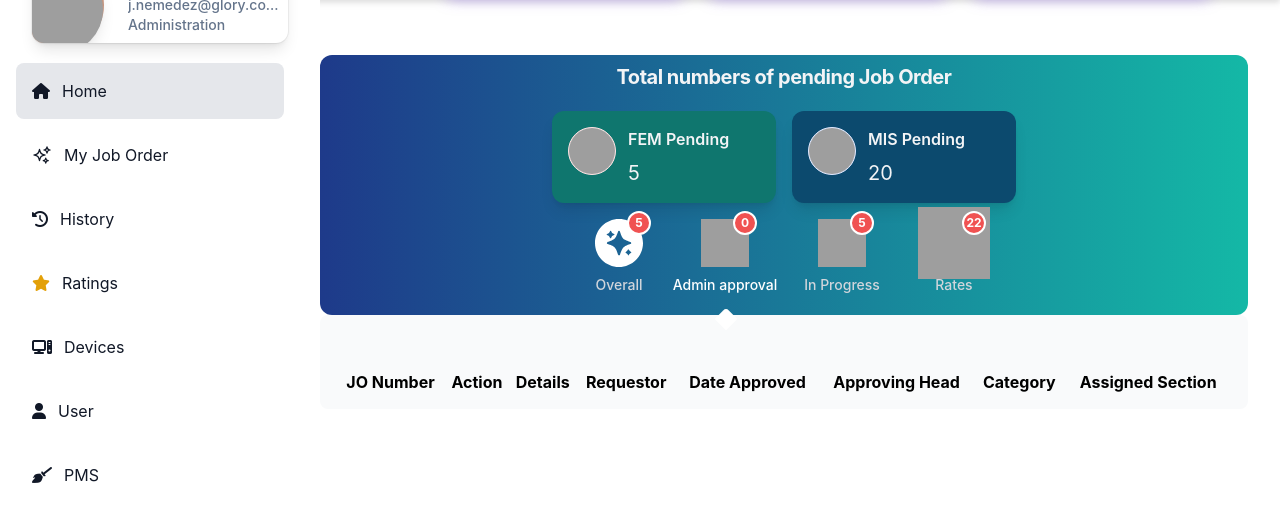
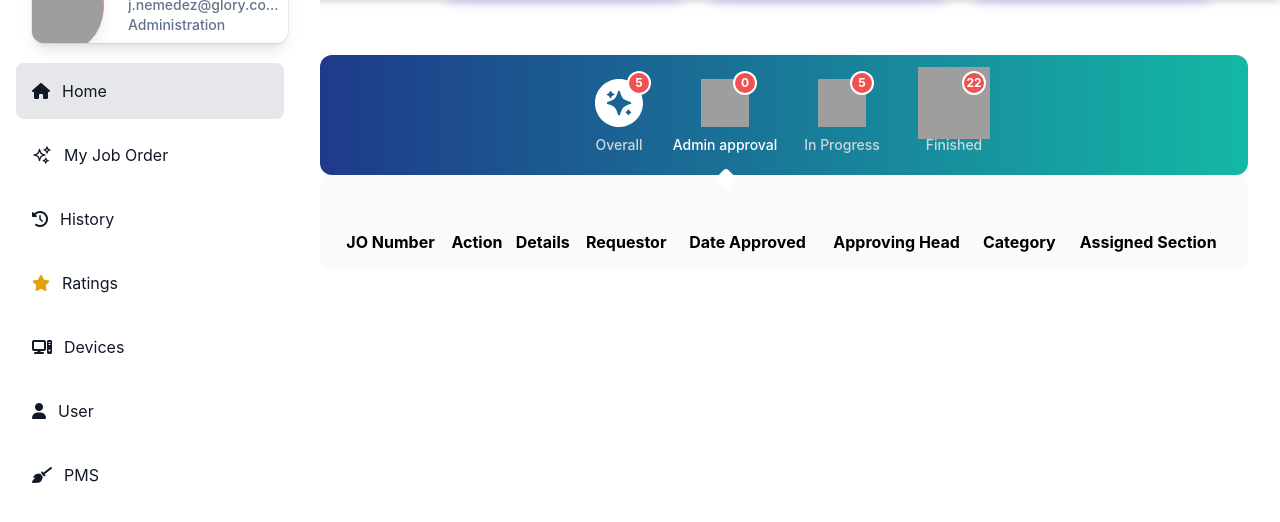
Before and after one commit to sk-olive/helpdesk-master, a PHP site: page /department-admin/index.php in a window 1280 px wide. Shown: the part 57-579 px from the top of the page. Run offline with PHP 8.4, Linux system fonts and the light colour scheme; a user stored in the database is signed in; data comes from the database, SQL or seed files in the repository; lists and menus that the app fills with data are empty; some libraries are stand-ins or nearby versions; grey boxes are pictures that could not be loaded.

Commit message:
modified UI

```diff
--- a/department-admin/index.php
+++ b/department-admin/index.php
@@ -603,14 +603,14 @@ $newDate = addWeekdays2($startDate, $daysToAdd, $holidays);
         class="justify-center text-center flex items-start h-auto bg-gradient-to-r from-blue-900 to-teal-500 rounded-xl ">
         <div class="text-center py-2 m-auto lg:text-center w-full">
 
-            <div class="m-auto flex flex-col w-2/4  h-12">
+            <div class="m-auto flex flex-col w-2/4  h-12 hidden">
                 <h2 class="text-xl font-bold tracking-tight text-gray-100 sm:text-xl">Total numbers of pending Job Order
                 </h2>
 
             </div>
 
 
-            <div class="m-auto flex flex-col w-2/4">
+            <div class="m-auto flex flex-col w-2/4 hidden">
 
                 <div class="mt-0 grid grid-cols-1 gap-4 sm:grid-cols-2 lg:grid-cols-2 xl:grid-cols-2 ">
 
@@ -839,13 +839,13 @@ $newDate = addWeekdays2($startDate, $daysToAdd, $holidays);
 
                                         }
                             ?>
-                        <img style="    max-width: 150%; width:150%; height: 150%;"src="../resources/img/parol.gif" class="h-full w-full text-blue-400" fill="none" viewBox="0 0 24 24" stroke="currentColor" stroke-width="2">
+                        <img style="    max-width: 150%; width:150%; height: 150%;"src="../resources/img/adminapprove.png" class="h-full w-full text-blue-400" fill="none" viewBox="0 0 24 24" stroke="currentColor" stroke-width="2">
 
                         <!-- <img src="../resources/img/star.png" class="h-full w-full text-blue-400" fill="none" viewBox="0 0 24 24" stroke="currentColor" stroke-width="2"> -->
 
                         </div>
                         </div>
-                        <p class="_5NHXTA _2xcaIA ZSdr0w CCfw7w GHIRjw">Rates</p>
+                        <p class="_5NHXTA _2xcaIA ZSdr0w CCfw7w GHIRjw">Finished</p>
                     </button></div>
                     </li>
                             </ul>
```
Also changed, not shown: mis/index.php (+5 -5 lines), mis/ticketForm.php (+4 -9 lines).
